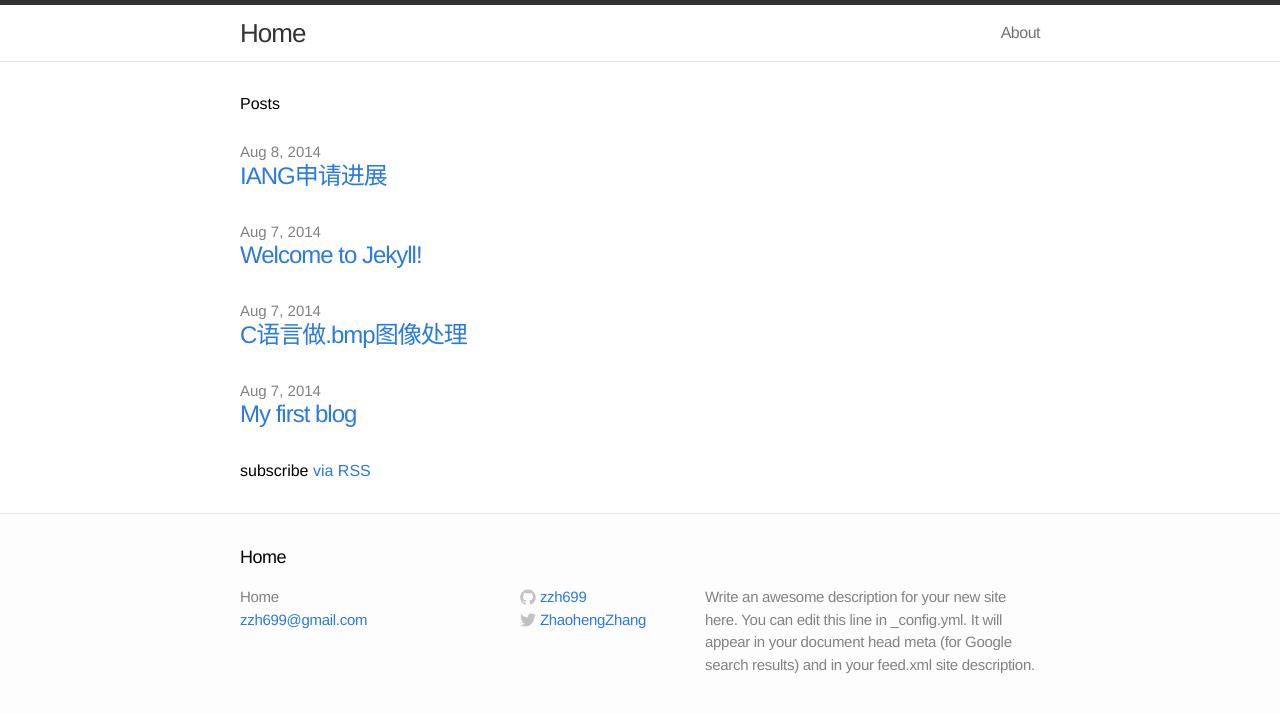
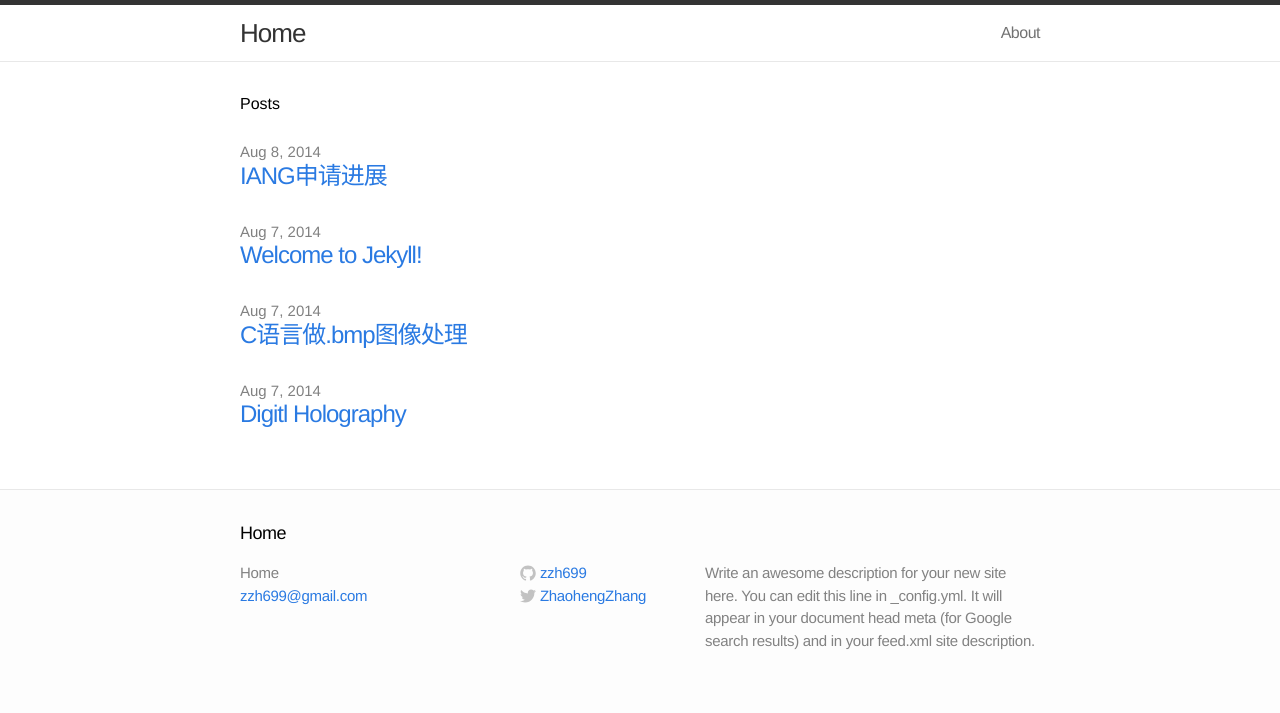
Before and after one commit to zzh699/myblog, a Jekyll site: the page built from index.html, in a window 1280 px wide. Shown: the top 713 px of the page. Built offline with Jekyll 4.4.1, drawn with Linux system fonts in a browser that asks for light colours.

Commit message:
update v1

```diff
--- a/_posts/2014-08-07-dissertation-report.md
+++ b/_posts/2014-08-07-dissertation-report.md
@@ -1,6 +1,6 @@
 ---
 layout: post
-title:  "My first blog"
+title:  "Digitl Holography"
 date:   2014-08-07 08:53:56
 categories: jekyll update
 ---
--- a/index.html
+++ b/index.html
@@ -15,6 +15,9 @@ layout: default
     {% endfor %}
   </ul>
 
-  <p class="rss-subscribe">subscribe <a href="{{ "/feed.xml" | prepend: site.baseurl }}">via RSS</a></p>
+ <!--
 
+ <p class="rss-subscribe">subscribe <a href="{{ "/feed.xml" | prepend: site.baseurl }}">via RSS</a></p>
+
+ -->
 </div>
```
